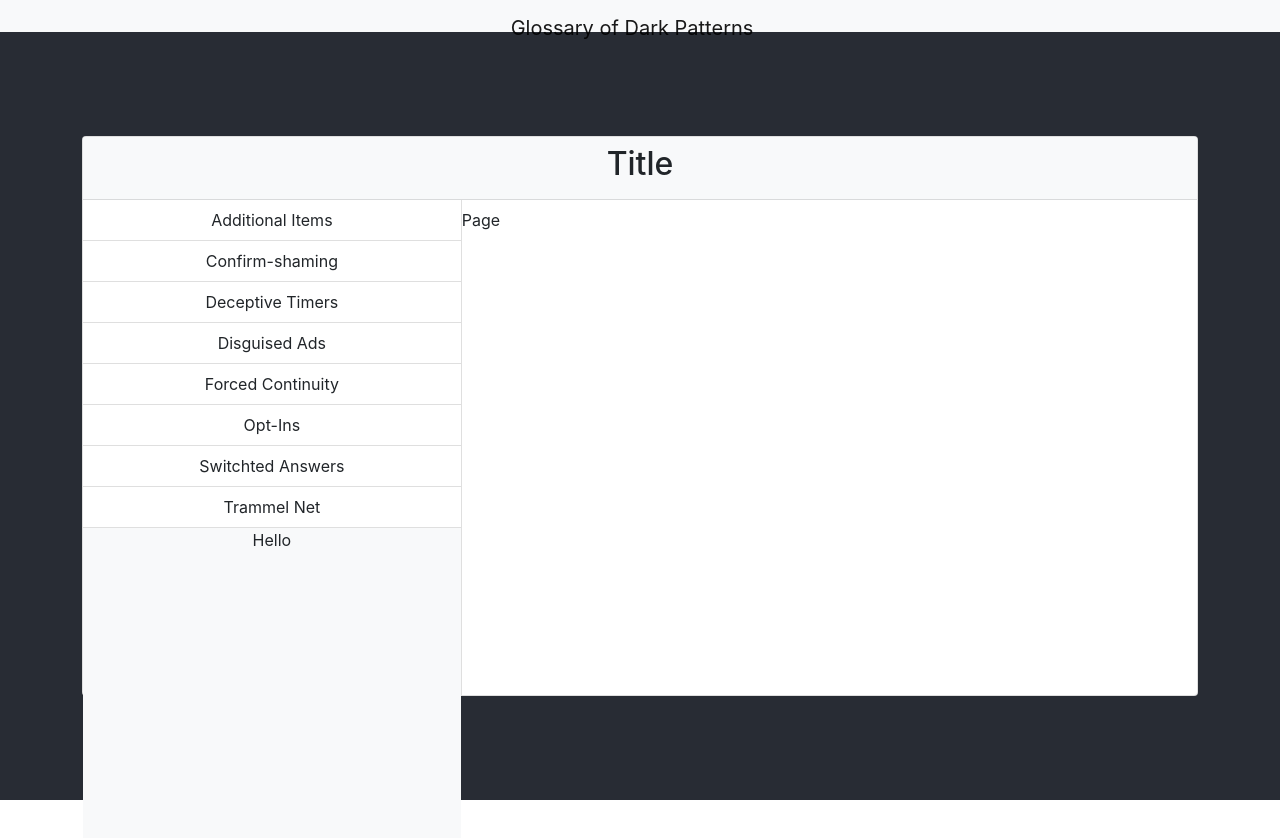
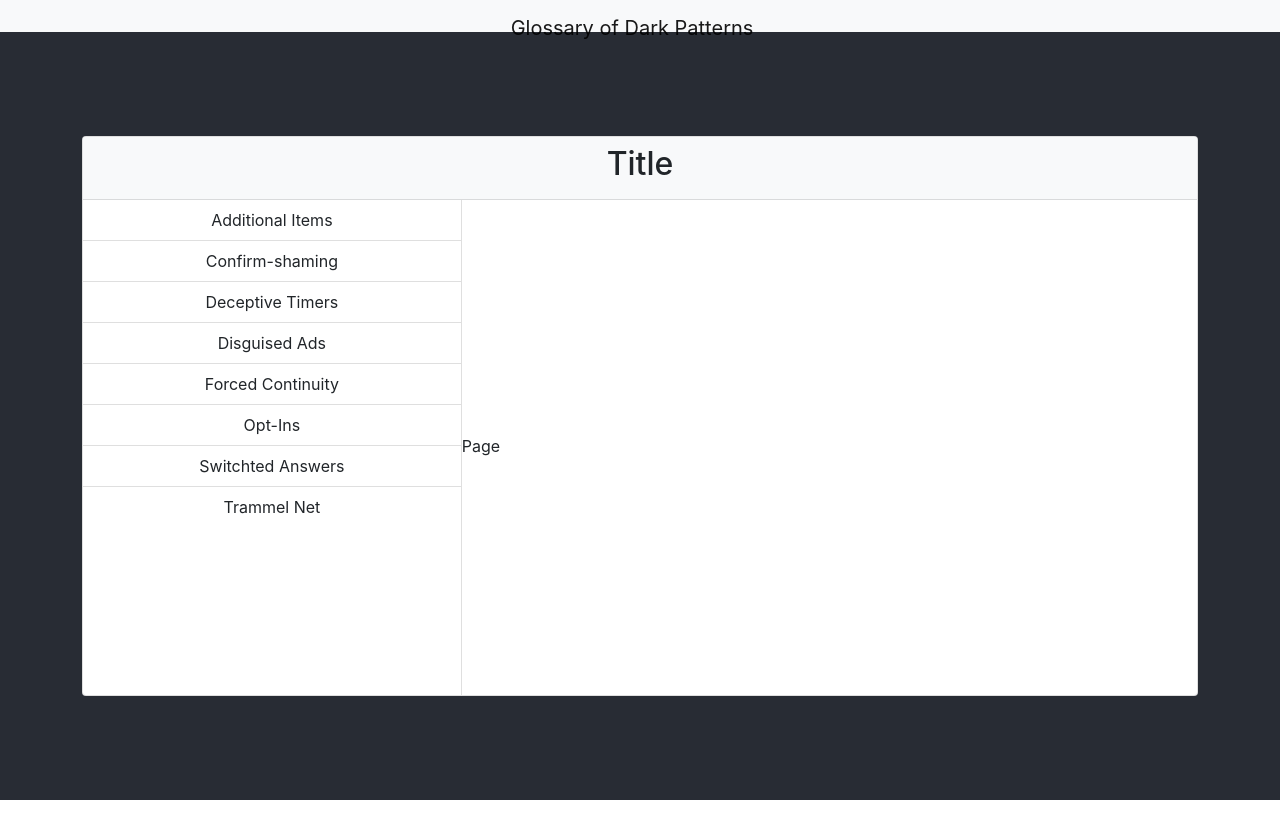
Before and after one commit to whysgai/dark-pattern-glossary, a React (Create React App) app: page / in a window 1280 px wide. Shown: the top 838 px of the page. After the commit the page ends 800 px from the top, so only its background shows below. Built offline with nearby package versions, Linux system fonts and the light colour scheme.

Commit message:
refactor: Convert index selection from radio to buttons

```diff
--- a/src/components/GlossaryIndex.js
+++ b/src/components/GlossaryIndex.js
@@ -1,16 +1,16 @@
 import Indices from "../data/indices.js"
 
 const GlossaryIndex = props =>
-    <div className="glossary-index list-group list-group-flush">
+    <div className="glossary-index list-group list-group-flush btn-group">
         {
             Indices.indices.map((entry, index) =>
-                <div key={index}
-                className="list-group-item">
+                <button key={index} type="button"
+                className="list-group-item list-group-item-action">
                     <span>{entry}</span>
-                </div>
+                </button>
             )
         }
-        <div className="bg-light glossary-definition"><span>Hello</span></div>
+        {/* <div className="bg-light glossary-definition"><span>Hello</span></div> */}
     </div>
 
 export default GlossaryIndex;
```
